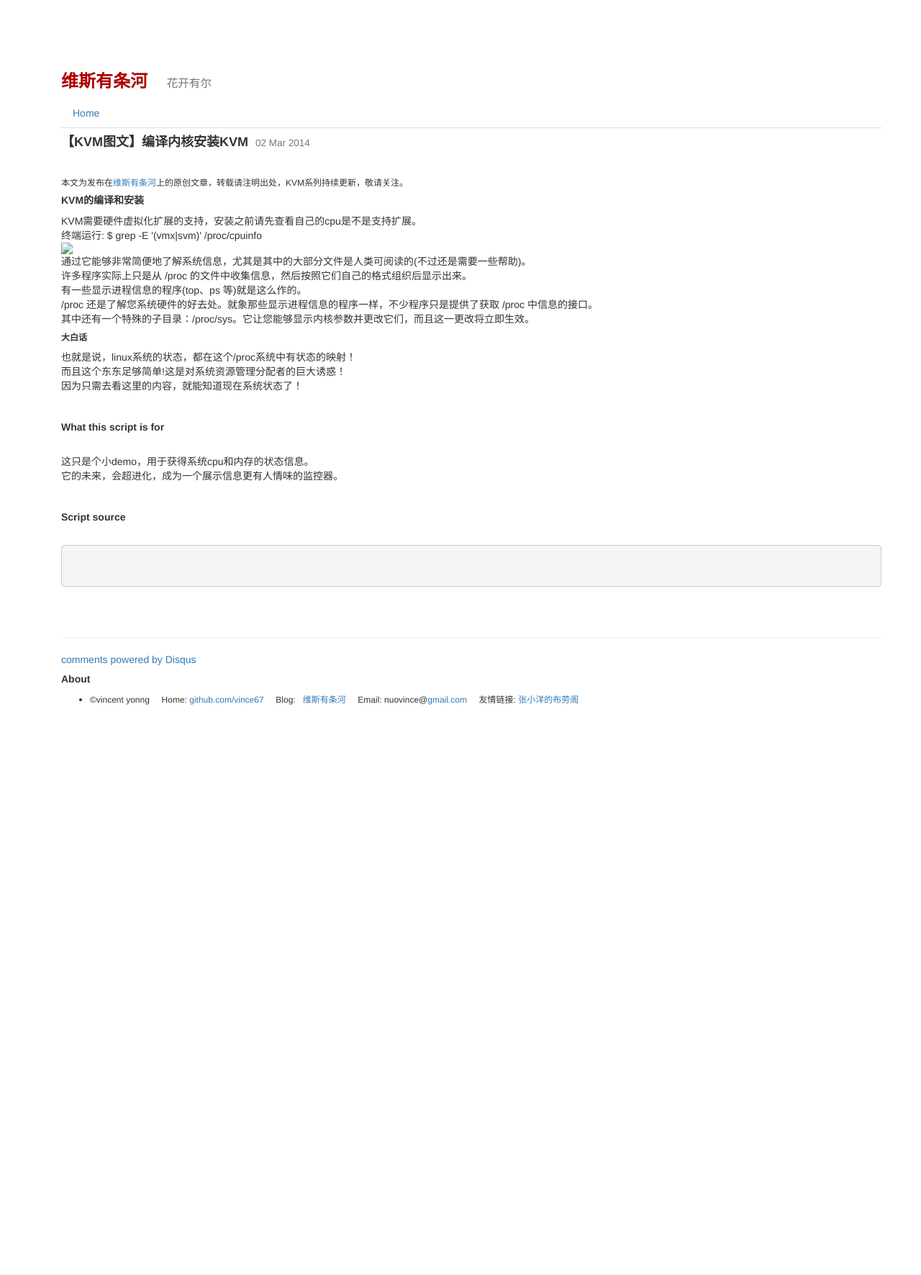
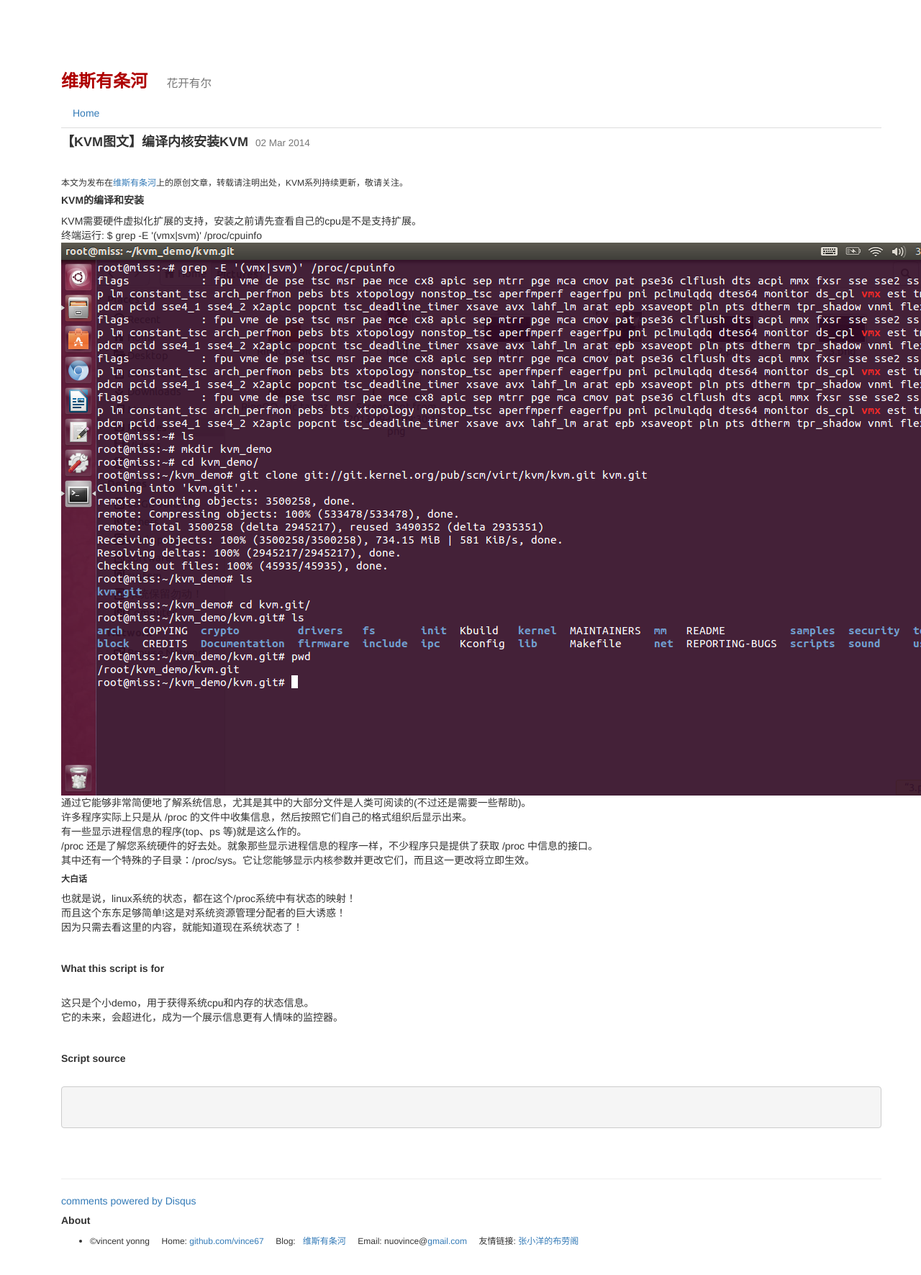
Before and after one commit to vince67/vince67.github.io, a Jekyll site: the page built from _posts/2014-03-02-compile_setup_KVM.html, in a window 1280 px wide. Shown: the whole page at 72% size. Built offline with Jekyll 4.4.1, drawn with Linux system fonts in a browser that asks for light colours; nearby versions of some CDN libraries; comment, search, counter and statistics services are not loaded; before the commit the page ends 1019 px from its top, so only the background shows below that.

Commit message:
Update 2014-03-02-compile_setup_KVM.html

```diff
--- a/_posts/2014-03-02-compile_setup_KVM.html
+++ b/_posts/2014-03-02-compile_setup_KVM.html
@@ -12,7 +12,7 @@
     <p>
     KVM需要硬件虚拟化扩展的支持，安装之前请先查看自己的cpu是不是支持扩展。<br />
     终端运行: $ grep -E '(vmx|svm)' /proc/cpuinfo <br />
-    <img src='static/img/KVM/1.png'><br />
+    <img src='http://vince67.github.io/static/img/KVM/1.png'><br />
     通过它能够非常简便地了解系统信息，尤其是其中的大部分文件是人类可阅读的(不过还是需要一些帮助)。<br />
     许多程序实际上只是从 /proc 的文件中收集信息，然后按照它们自己的格式组织后显示出来。<br />
     有一些显示进程信息的程序(top、ps 等)就是这么作的。<br />
```
